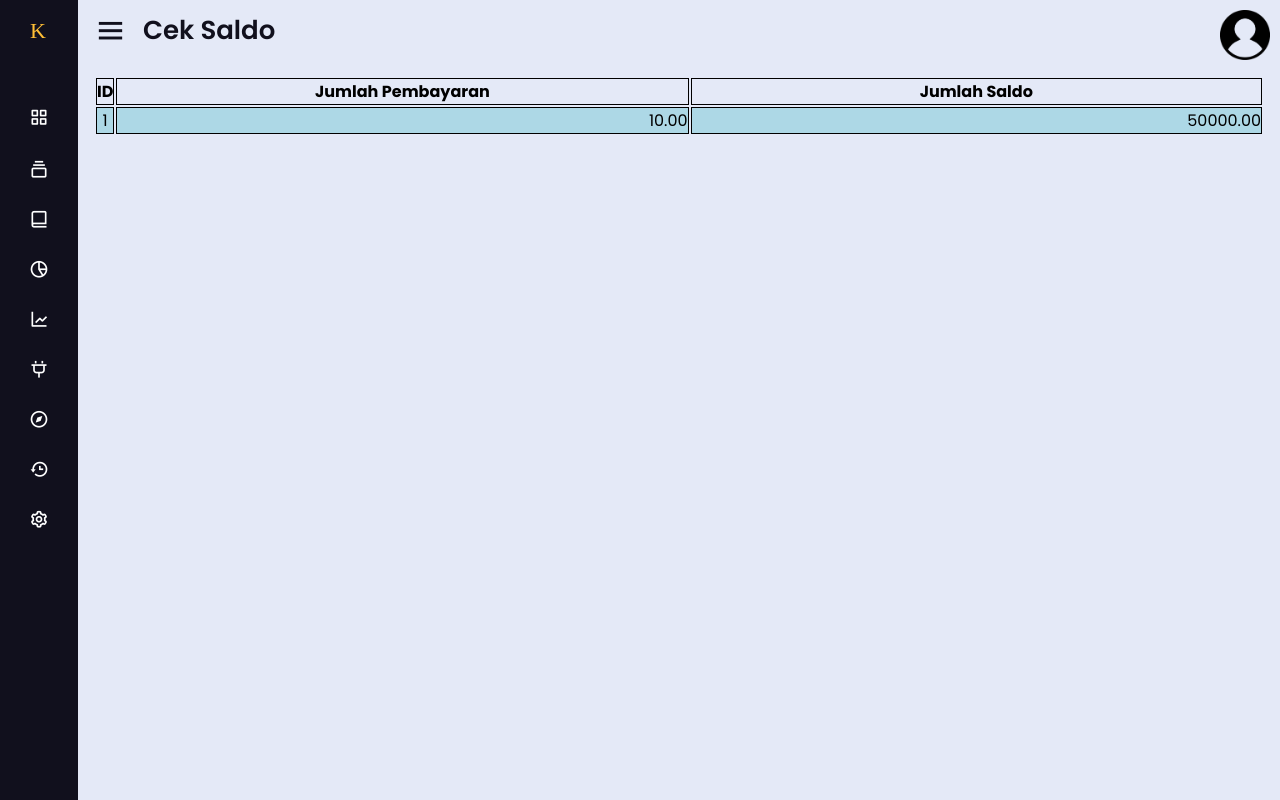
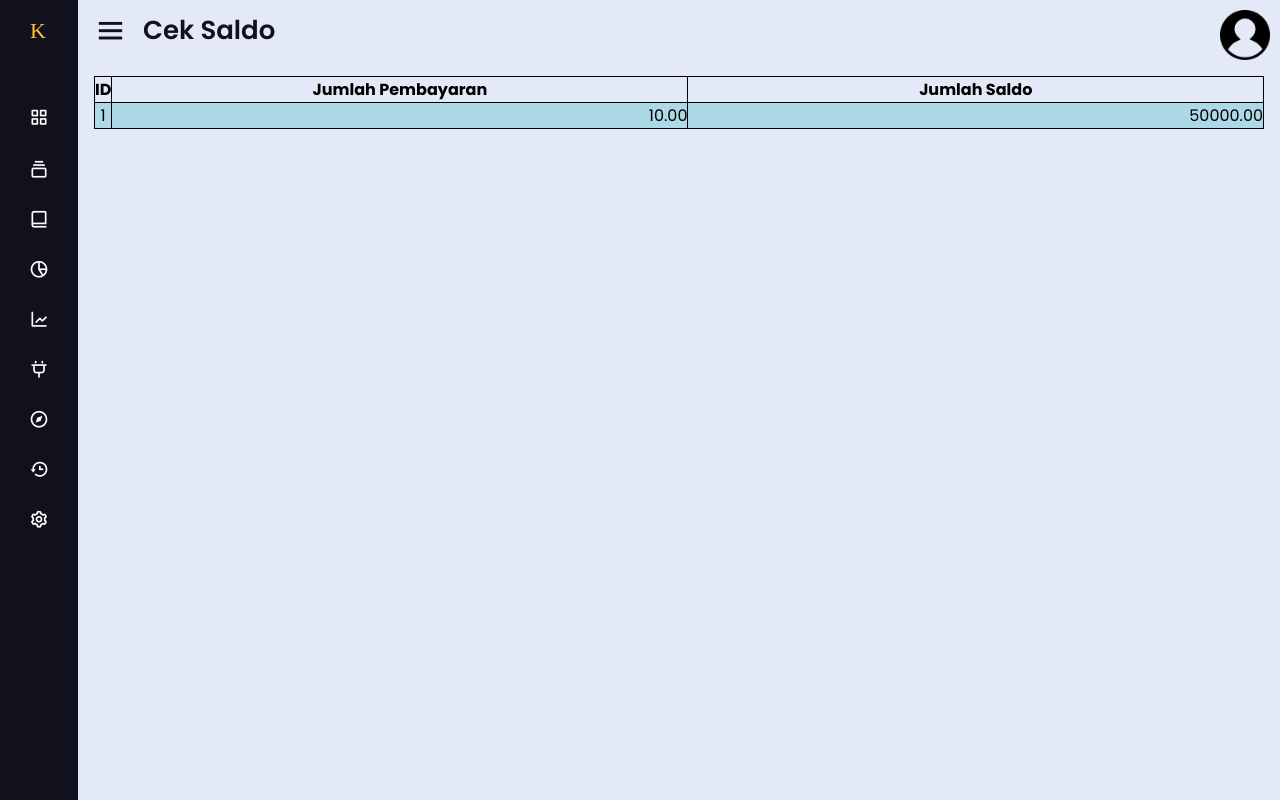
Before and after one commit to Jiichiro/tugas-crud-iaas, a PHP site: page /kas.com_anyarrrr_luekkkkkk/saldo.php in a window 1280 px wide. Run offline with PHP 8.4, Linux system fonts and the light colour scheme; data comes from the database, SQL or seed files in the repository.

Commit message:
Update saldo.php

```diff
--- a/kas.com_anyarrrr_luekkkkkk/saldo.php
+++ b/kas.com_anyarrrr_luekkkkkk/saldo.php
@@ -58,7 +58,7 @@ $result = $kon->query("SELECT * FROM saldo WHERE akun_id");
         font-family: 'Poppins', sans-serif;
     }
 
-    .main-content th, .main-content td{
+    .main-content table, .main-content th, .main-content td{
         border: 1px solid black;
         border-collapse: collapse;
     }
```
